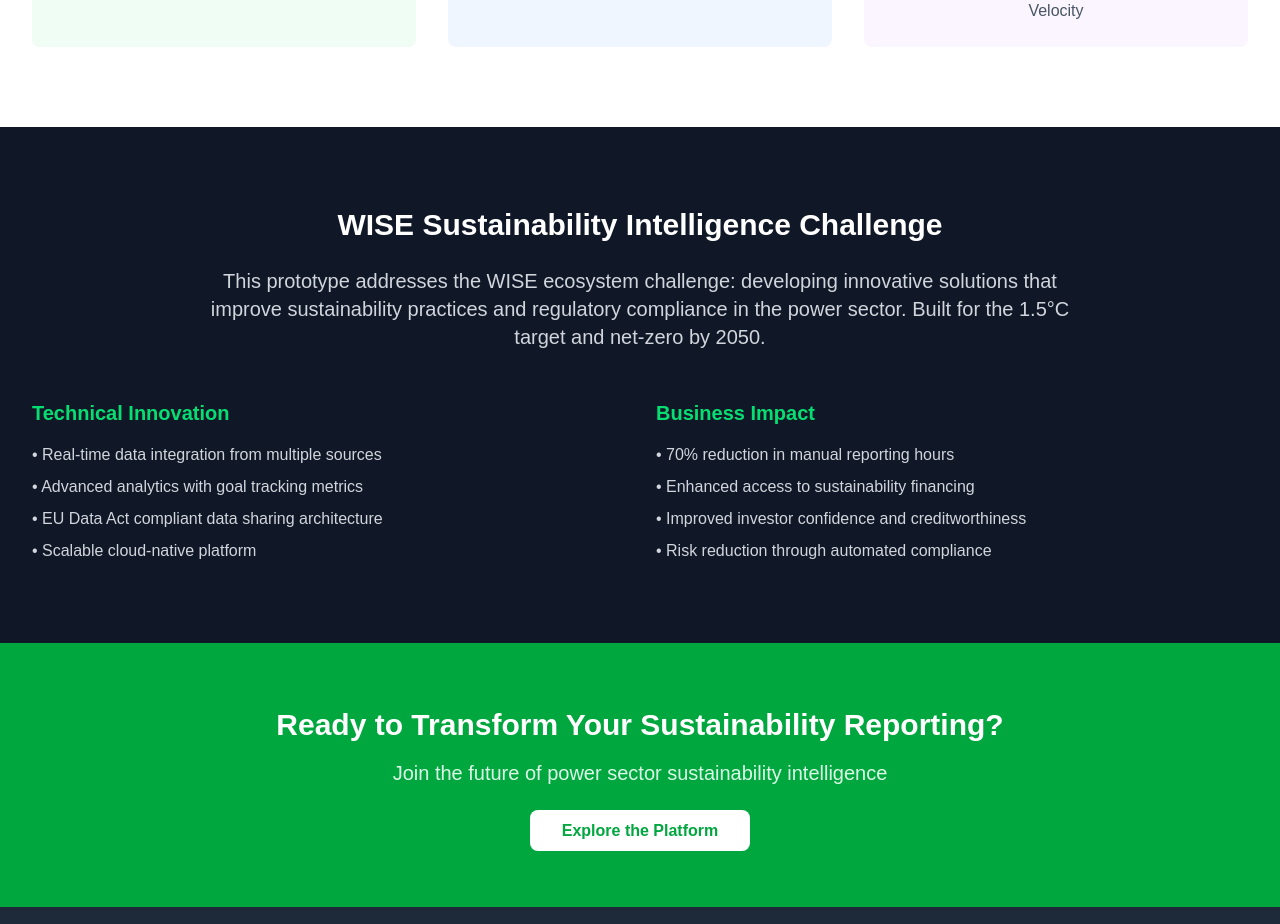
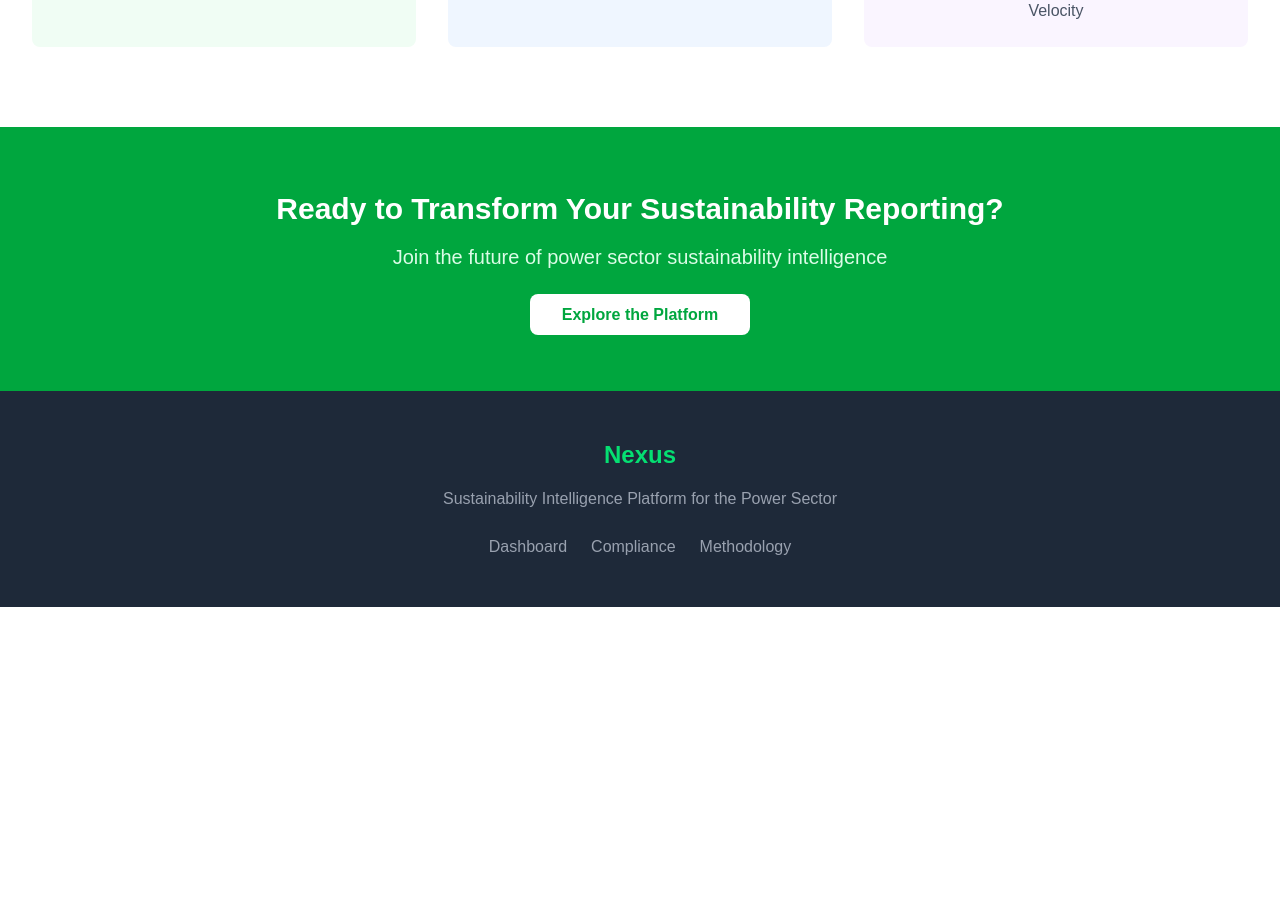
Before and after one commit to phiquangdat/power-sector-analytics, a Next.js app: page / in a window 1280 px wide. Shown: the part 960-1884 px from the top of the page. After the commit the page ends 1567 px from the top, so only its background shows below. Built offline with nearby package versions, Linux system fonts and the light colour scheme.

Commit message:
remove WISE Sustainability Intelligence Challenge section from Home page

```diff
--- a/app/page.tsx
+++ b/app/page.tsx
@@ -124,47 +124,6 @@ export default function Home() {
         </div>
       </div>
 
-      {/* Challenge Context */}
-      <div className="bg-gray-900 text-white py-20">
-        <div className="max-w-7xl mx-auto px-4 sm:px-6 lg:px-8">
-          <div className="text-center">
-            <h2 className="text-3xl font-bold mb-6">
-              WISE Sustainability Intelligence Challenge
-            </h2>
-            <p className="text-xl text-gray-300 mb-8 max-w-4xl mx-auto">
-              This prototype addresses the WISE ecosystem challenge: developing
-              innovative solutions that improve sustainability practices and
-              regulatory compliance in the power sector. Built for the 1.5°C
-              target and net-zero by 2050.
-            </p>
-            <div className="grid md:grid-cols-2 gap-8 mt-12">
-              <div className="text-left">
-                <h3 className="text-xl font-semibold mb-4 text-green-400">
-                  Technical Innovation
-                </h3>
-                <ul className="space-y-2 text-gray-300">
-                  <li>• Real-time data integration from multiple sources</li>
-                  <li>• Advanced analytics with goal tracking metrics</li>
-                  <li>• EU Data Act compliant data sharing architecture</li>
-                  <li>• Scalable cloud-native platform</li>
-                </ul>
-              </div>
-              <div className="text-left">
-                <h3 className="text-xl font-semibold mb-4 text-green-400">
-                  Business Impact
-                </h3>
-                <ul className="space-y-2 text-gray-300">
-                  <li>• 70% reduction in manual reporting hours</li>
-                  <li>• Enhanced access to sustainability financing</li>
-                  <li>• Improved investor confidence and creditworthiness</li>
-                  <li>• Risk reduction through automated compliance</li>
-                </ul>
-              </div>
-            </div>
-          </div>
-        </div>
-      </div>
-
       {/* CTA Section */}
       <div className="bg-green-600 py-16">
         <div className="max-w-7xl mx-auto px-4 sm:px-6 lg:px-8 text-center">
```
